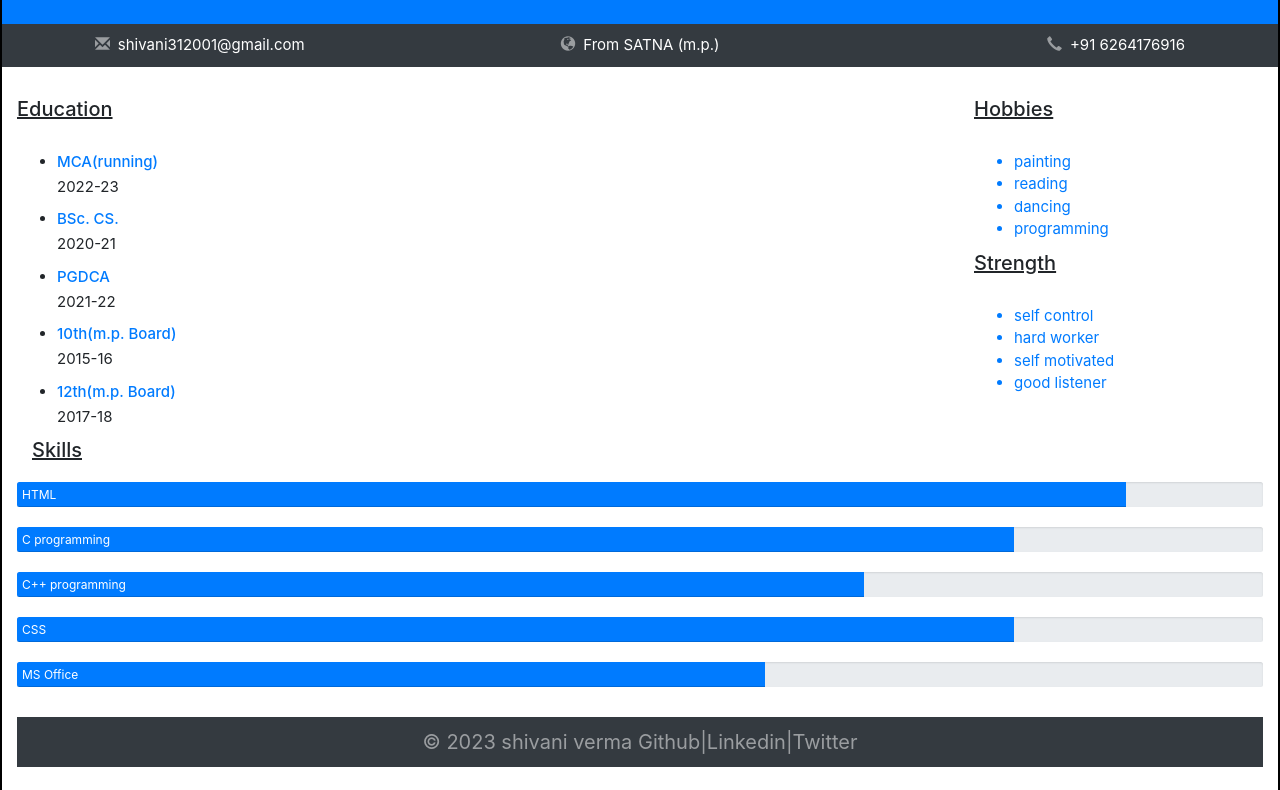
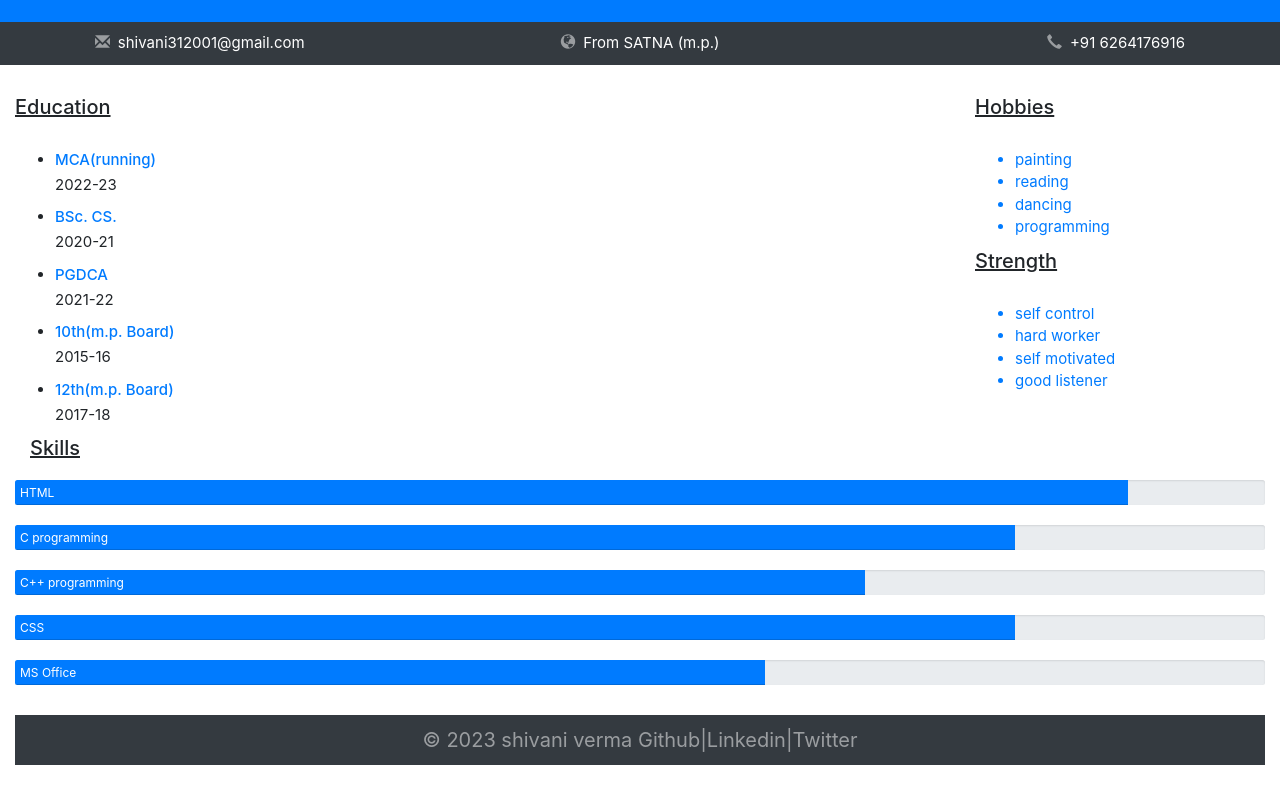
Before and after one commit to Shivani3124/Resume, a plain HTML site: page index.html in a window 1280 px wide. Shown: the part 198-988 px from the top of the page. Drawn offline with nearby package versions, Linux system fonts and the light colour scheme.

Commit message:
Update index.html

```diff
--- a/index.html
+++ b/index.html
@@ -18,9 +18,7 @@
 
     }
   .h{
-    border-top:2px double black ;
-    border-left:2px double black ;
-    border-right: 2px double black;
+
     height: 1000px;
   }
   div img{
```
